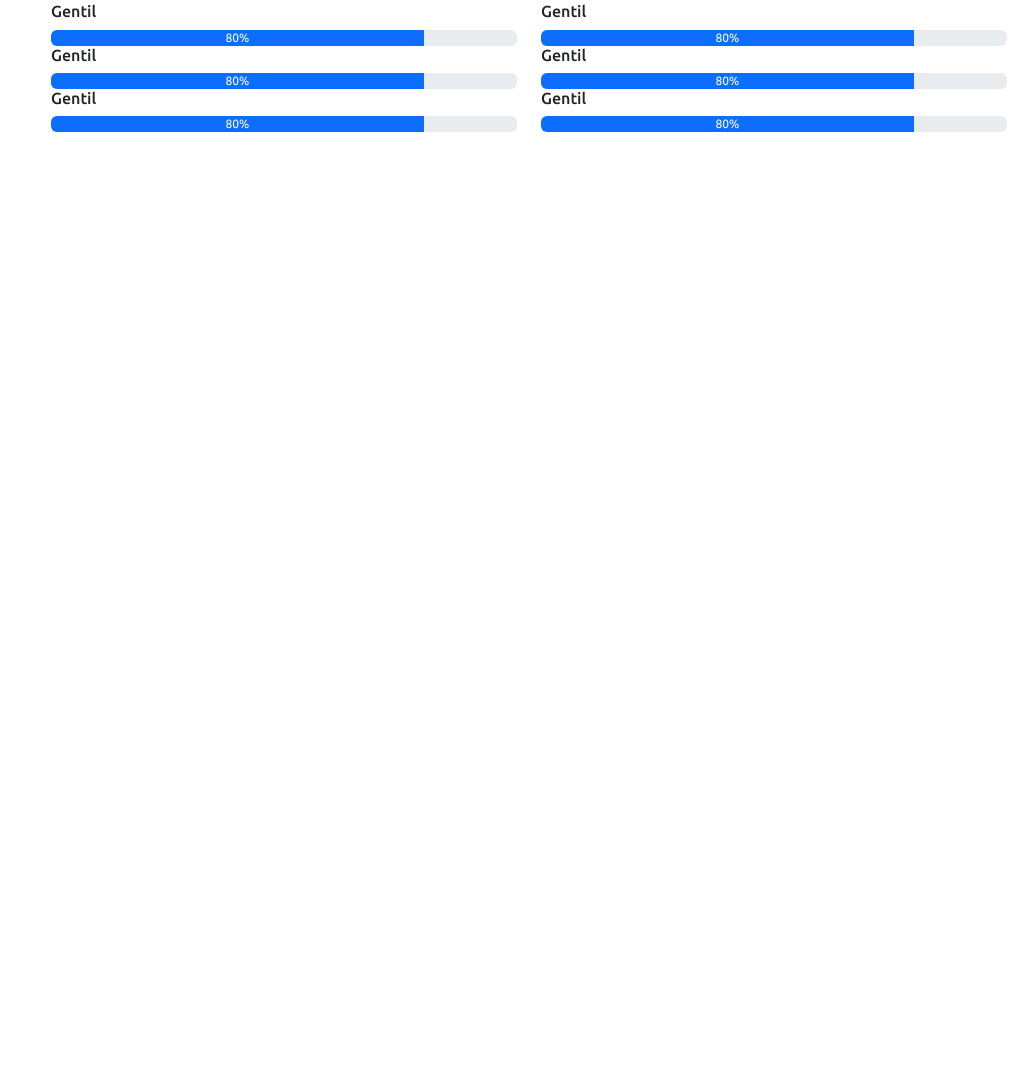
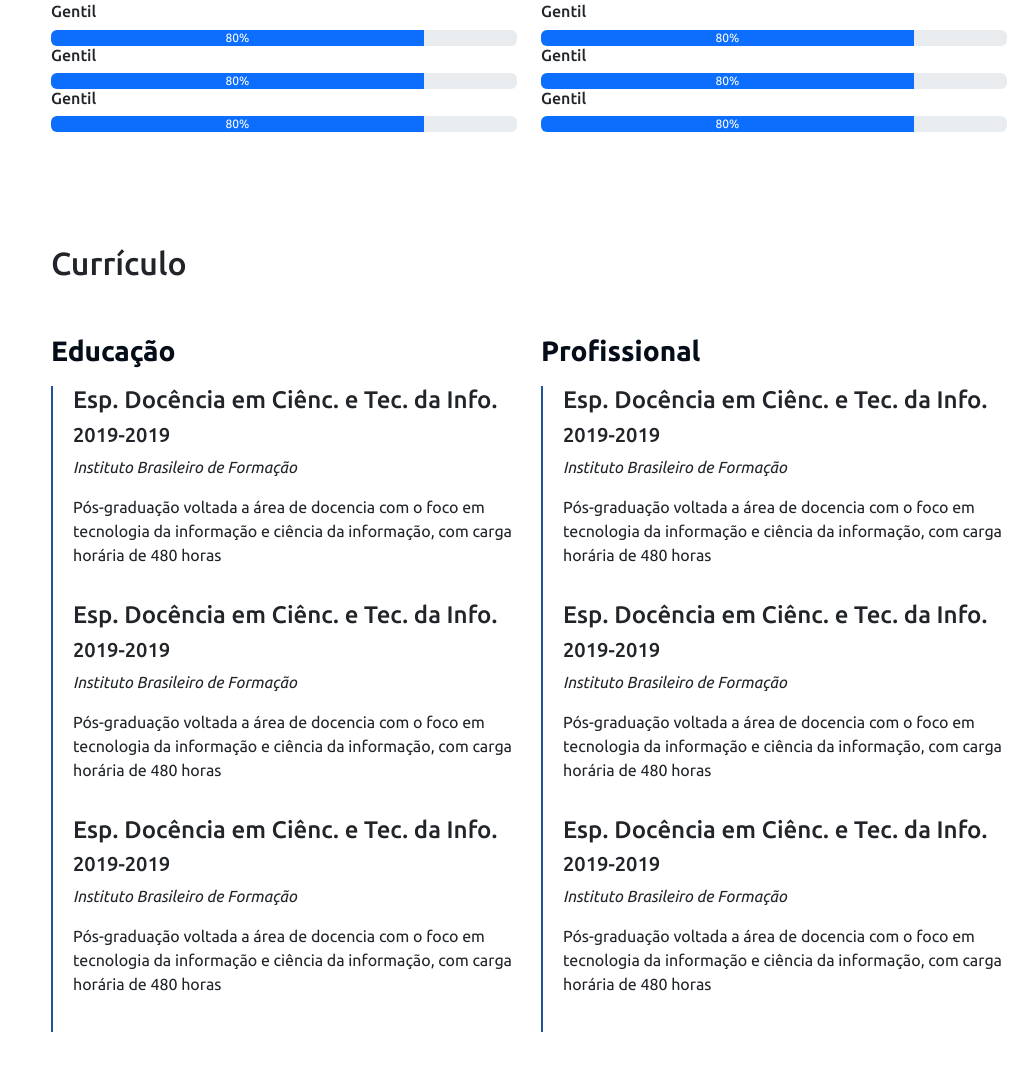
Before and after one commit to Anaellen123/first_fk, a Flask app: page / in a window 1280 px wide. Shown: the part 1948-3028 px from the top of the page, without its empty margins (261-1280 px from the left). Before the commit the page ends 2080 px from the top, so only its background shows below. Run offline with Flask 3, Linux system fonts and the light colour scheme; some libraries are stand-ins or nearby versions.

Commit message:
Décimo quinto commit

```diff
--- a/static/script.js
+++ b/static/script.js
@@ -20,8 +20,8 @@ const navItem = document.querySelectorAll('.nav-item')
 navItem.forEach(item => {
     item.addEventListener("click", () => {
         if (body.classList.contains("menu-nav-activate")) {
-            body.classList.remove("menu-nav-activate")
-            menuMobile.classList.replace("bi-x", "bi-list");
+          body.classList.remove("menu-nav-activate")
+          menuMobile.classList.replace("bi-x", "bi-list");
 
 
         }
--- a/static/style.css
+++ b/static/style.css
@@ -246,3 +246,19 @@ i.menu-mobile {
    background-color: #2c2f3f;
 
 }
+
+.cv .cv-title{
+
+    font-weight: 700;
+    margin-top: 20px;
+    margin-bottom: 20px;
+    color: #050d18;
+
+}
+
+.cv .cv-item{
+    padding: 0 0 20px 20px;
+    margin-top: -2px;
+    border-left: 2px solid #1f5297;
+    position: relative;
+}
--- a/templates/index.html
+++ b/templates/index.html
@@ -42,13 +42,13 @@
                 <a class="nav-link" href="#habilidades"><i class="bi bi-list-check"></i> Habilidades</a>
               </li>
                 <li class="nav-item">
-                <a class="nav-link" href="#"><i class="bi bi-file-earmark"></i> currículos</a>
+                <a class="nav-link" href="#curriculo"><i class="bi bi-file-earmark"></i> currículos</a>
               </li>
                 <li class="nav-item">
-                <a class="nav-link" href="#"><i class="bi bi-collection"></i> Portfólio</a>
+                <a class="nav-link" href="#portfolio"><i class="bi bi-collection"></i> Portfólio</a>
               </li>
                 <li class="nav-item">
-                <a class="nav-link" href="#"><i class="bi bi-envelope"></i> Contatos</a>
+                <a class="nav-link" href="#contato"><i class="bi bi-envelope"></i> Contatos</a>
               </li>
 
             </ul>
@@ -304,6 +304,94 @@
 
         </section>
 
+        <section class="mt-5 cv" id="curriculo">
+            <div class="container pb-5">
+                <h2 class="pt-3 pb-4">Currículo</h2>
+
+                <div class="row">
+                    <div class="col-md-6">
+                        <h3 class="cv-title">Educação</h3>
+
+                        <div class="cv-item">
+                            <h4>Esp. Docência em Ciênc. e Tec. da Info.</h4>
+                            <h5>2019-2019</h5>
+                            <p><em>Instituto Brasileiro de Formação</em></p>
+                            <p>Pós-graduação voltada a área de docencia com o foco em
+                            tecnologia da informação e ciência da informação, com carga
+                            horária de 480 horas</p>
+
+                        </div>
+
+                        <div class="cv-item">
+
+                            <h4>Esp. Docência em Ciênc. e Tec. da Info.</h4>
+                            <h5>2019-2019</h5>
+                            <p><em>Instituto Brasileiro de Formação</em></p>
+                            <p>Pós-graduação voltada a área de docencia com o foco em
+                            tecnologia da informação e ciência da informação, com carga
+                            horária de 480 horas</p>
+
+                        </div>
+
+                        <div class="cv-item">
+
+                            <h4>Esp. Docência em Ciênc. e Tec. da Info.</h4>
+                            <h5>2019-2019</h5>
+                            <p><em>Instituto Brasileiro de Formação</em></p>
+                            <p>Pós-graduação voltada a área de docencia com o foco em
+                            tecnologia da informação e ciência da informação, com carga
+                            horária de 480 horas</p>
+
+                        </div>
+
+
+                    </div>
+                    <div class="col-md-6">
+                        <h3 class="cv-title">Profissional</h3>
+
+                        <div class="cv-item">
+
+                            <h4>Esp. Docência em Ciênc. e Tec. da Info.</h4>
+                            <h5>2019-2019</h5>
+                            <p><em>Instituto Brasileiro de Formação</em></p>
+                            <p>Pós-graduação voltada a área de docencia com o foco em
+                            tecnologia da informação e ciência da informação, com carga
+                            horária de 480 horas</p>
+
+
+                        </div>
+
+                        <div class="cv-item">
+
+                            <h4>Esp. Docência em Ciênc. e Tec. da Info.</h4>
+                            <h5>2019-2019</h5>
+                            <p><em>Instituto Brasileiro de Formação</em></p>
+                            <p>Pós-graduação voltada a área de docencia com o foco em
+                            tecnologia da informação e ciência da informação, com carga
+                            horária de 480 horas</p>
+
+                        </div>
+
+                        <div class="cv-item">
+
+                            <h4>Esp. Docência em Ciênc. e Tec. da Info.</h4>
+                            <h5>2019-2019</h5>
+                            <p><em>Instituto Brasileiro de Formação</em></p>
+                            <p>Pós-graduação voltada a área de docencia com o foco em
+                            tecnologia da informação e ciência da informação, com carga
+                            horária de 480 horas</p>
+
+                        </div>
+
+
+                    </div>
+
+                </div>
+            </div>
+
+
+        </section>
+
     </main>
 
     <script src="../static/bootstrap/js/bootstrap.bundle.min.js"></script>
```
